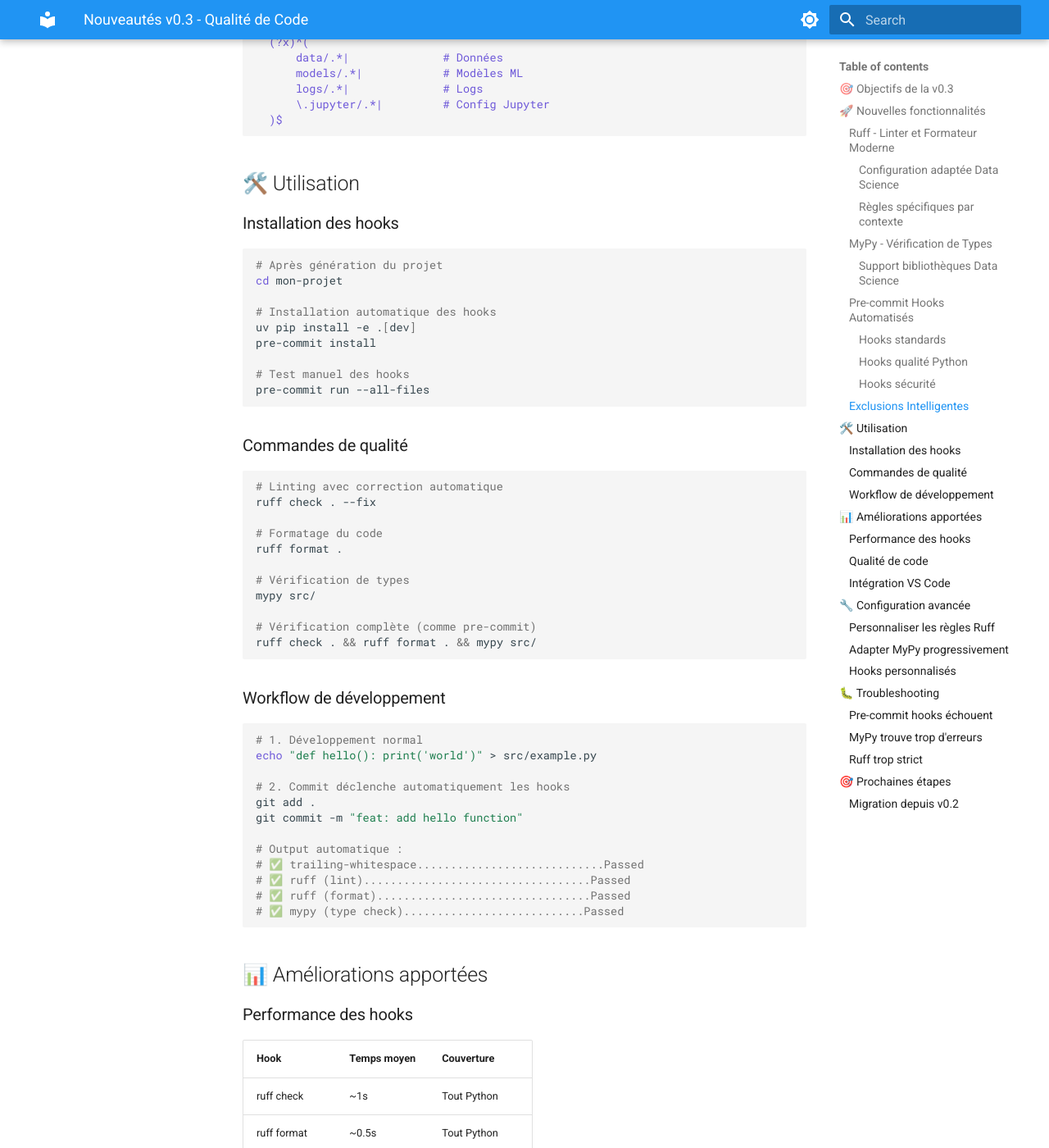
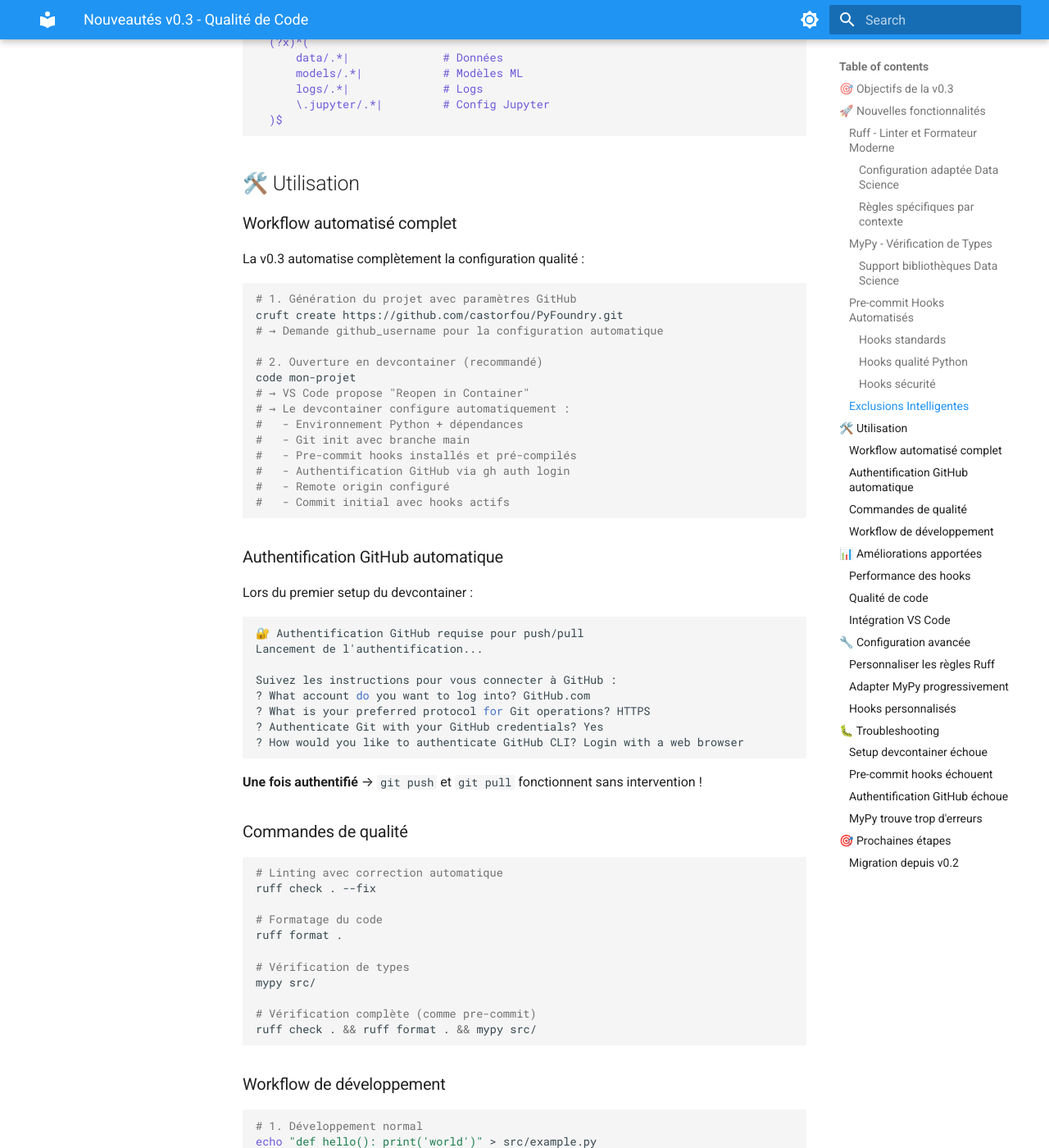
Before and after one commit to castorfou/PyFoundry, an MkDocs documentation site: the page built from docs/user/v0.3-features.md, in a window 1280 px wide and 1400 px high, scrolled down 2400 px. Shown: the whole window at 82% size. Built offline with MkDocs 1.6.1 and Material for MkDocs 9.7.7, drawn with Linux system fonts in a browser that asks for light colours; some of the changed text lies outside the part shown.

Commit message:
docs: update v0.3 documentation for users and developers
User documentation:
- Add zero-config workflow with automatic GitHub auth
- Update troubleshooting with common devcontainer issues
- Document new cookiecutter parameters and setup process

Developer documentation:
- Update roadmap to mark v0.3 as completed
- Add comprehensive v0.3 implementation guide
- Document technical architecture and edge case handling
- Include performance optimizations and testing strategies

🤖 Generated with [Claude Code](https://claude.ai/code)

Co-Authored-By: Claude <noreply@anthropic.com>

````diff
--- a/docs/user/v0.3-features.md
+++ b/docs/user/v0.3-features.md
@@ -110,19 +110,43 @@ exclude: |
 
 ## 🛠️ Utilisation
 
-### Installation des hooks
+### Workflow automatisé complet
+
+La v0.3 automatise complètement la configuration qualité :
 
 ```bash
-# Après génération du projet
-cd mon-projet
+# 1. Génération du projet avec paramètres GitHub
+cruft create https://github.com/castorfou/PyFoundry.git
+# → Demande github_username pour la configuration automatique
 
-# Installation automatique des hooks
-uv pip install -e .[dev]
-pre-commit install
+# 2. Ouverture en devcontainer (recommandé)
+code mon-projet
+# → VS Code propose "Reopen in Container"
+# → Le devcontainer configure automatiquement :
+#   - Environnement Python + dépendances
+#   - Git init avec branche main
+#   - Pre-commit hooks installés et pré-compilés
+#   - Authentification GitHub via gh auth login
+#   - Remote origin configuré
+#   - Commit initial avec hooks actifs
+```
 
-# Test manuel des hooks
-pre-commit run --all-files
+### Authentification GitHub automatique
+
+Lors du premier setup du devcontainer :
+
+```bash
+🔐 Authentification GitHub requise pour push/pull
+Lancement de l'authentification...
+
+Suivez les instructions pour vous connecter à GitHub :
+? What account do you want to log into? GitHub.com
+? What is your preferred protocol for Git operations? HTTPS
+? Authenticate Git with your GitHub credentials? Yes
+? How would you like to authenticate GitHub CLI? Login with a web browser
 ```
+
+**Une fois authentifié** → `git push` et `git pull` fonctionnent sans intervention !
 
 ### Commandes de qualité
 
@@ -222,39 +246,53 @@ strict_optional = true               # None explicite
 
 ## 🐛 Troubleshooting
 
+### Setup devcontainer échoue
+
+```bash
+# Vérifier les logs du postCreateCommand
+# Dans VS Code: View > Output > Dev Containers
+
+# Problèmes courants :
+# 1. docker login ghcr.io requis pour uv feature
+# 2. Connexion réseau pour télécharger les dépendances
+# 3. Authentification GitHub interrompue
+```
+
 ### Pre-commit hooks échouent
 
 ```bash
-# Voir les détails de l'échec
+# Hooks pré-installés mais erreur au commit
 pre-commit run --all-files --verbose
+
+# Réinstaller les environnements si nécessaire
+pre-commit clean
+pre-commit install-hooks
 
 # Bypasser temporairement (déconseillé)
 git commit -m "message" --no-verify
+```
 
-# Mettre à jour les hooks
-pre-commit autoupdate
+### Authentification GitHub échoue
+
+```bash
+# Vérifier le statut d'authentification
+gh auth status
+
+# Re-authentifier si nécessaire
+gh auth login --git-protocol https --web
+
+# Alternative : utiliser token personnel dans URL
+git remote set-url origin https://username:token@github.com/user/repo.git
 ```
 
 ### MyPy trouve trop d'erreurs
 
 ```bash
-# Générer un baseline d'erreurs existantes
-mypy src/ > mypy-baseline.txt
-
-# Ou assouplir temporairement
+# Configuration progressive - commencer permissif
 # Dans pyproject.toml:
-disallow_incomplete_defs = false
-```
-
-### Ruff trop strict
-
-```bash
-# Voir quelles règles sont violées
-ruff check . --statistics
-
-# Ignorer des règles spécifiques
-# Dans pyproject.toml:
-ignore = ["E501", "F401"]
+[tool.mypy]
+disallow_untyped_defs = false    # Commencer par false
+disallow_incomplete_defs = true  # Puis activer progressivement
 ```
 
 ## 🎯 Prochaines étapes
````
Also changed, not shown: docs/dev/roadmap.md (+30 -21 lines), docs/dev/v0.3-implementation.md (added, +230 -0 lines).
